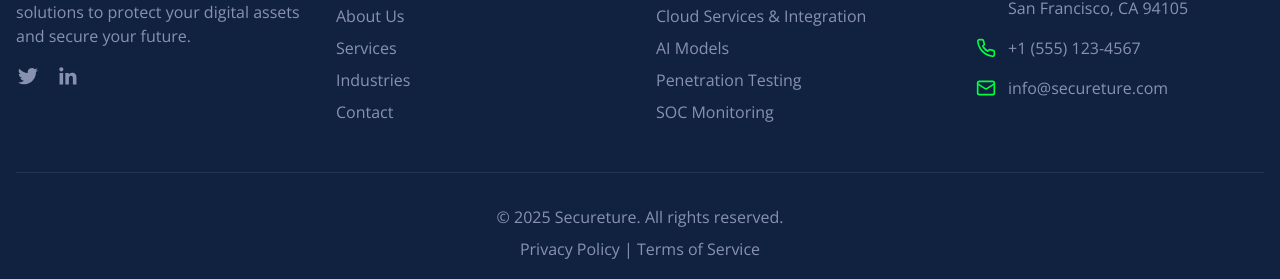
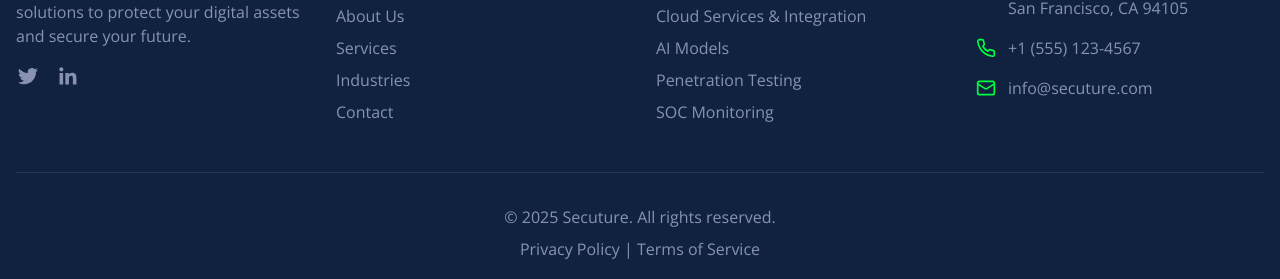
Before and after one commit to ahmedeisa99/secureture-future-web, a React (Vite) app: page /about in a window 1280 px wide. Shown: the part 2105-2384 px from the top of the page. Built offline with nearby package versions, Linux system fonts and the light colour scheme.

Commit message:
Fix: Website name typo
Correct website name from "secureture" to "Secuture".

```diff
--- a/index.html
+++ b/index.html
@@ -4,23 +4,22 @@
   <head>
     <meta charset="UTF-8" />
     <meta name="viewport" content="width=device-width, initial-scale=1.0" />
-    <title>Secureture - Secure Your Future</title>
-    <meta name="description" content="Secureture provides comprehensive cybersecurity solutions to protect your digital assets and secure your future." />
-    <meta name="author" content="Secureture" />
+    <title>Secuture - Secure Your Future</title>
+    <meta name="description" content="Secuture provides comprehensive cybersecurity solutions to protect your digital assets and secure your future." />
+    <meta name="author" content="Secuture" />
 
-    <meta property="og:title" content="Secureture - Secure Your Future" />
+    <meta property="og:title" content="Secuture - Secure Your Future" />
     <meta property="og:description" content="Comprehensive cybersecurity solutions for modern enterprises." />
     <meta property="og:type" content="website" />
     <meta property="og:image" content="https://lovable.dev/opengraph-image-p98pqg.png" />
 
     <meta name="twitter:card" content="summary_large_image" />
-    <meta name="twitter:site" content="@secureture" />
+    <meta name="twitter:site" content="@secuture" />
     <meta name="twitter:image" content="https://lovable.dev/opengraph-image-p98pqg.png" />
   </head>
 
   <body>
     <div id="root"></div>
-    <!-- IMPORTANT: DO NOT REMOVE THIS SCRIPT TAG OR THIS VERY COMMENT! -->
     <script src="https://cdn.gpteng.co/gptengineer.js" type="module"></script>
     <script type="module" src="/src/main.tsx"></script>
   </body>
--- a/src/components/layout/Footer.tsx
+++ b/src/components/layout/Footer.tsx
@@ -1,4 +1,3 @@
-
 import React from 'react';
 import { Link } from 'react-router-dom';
 import { Mail, Phone, Home } from "lucide-react";
@@ -13,7 +12,7 @@ const Footer = () => {
           {/* Company Info */}
           <div>
             <div className="text-2xl font-bold text-white mb-4">
-              Secure<span className="text-cyber-green">ture</span>
+              Secu<span className="text-cyber-green">ture</span>
             </div>
             <p className="text-cyber-gray mb-4">
               Providing leading cybersecurity solutions to protect your digital assets and secure your future.
@@ -118,7 +117,7 @@ const Footer = () => {
               <li className="flex items-center">
                 <Mail className="h-5 w-5 text-cyber-green mr-3" />
                 <a href="mailto:info@secureture.com" className="text-cyber-gray hover:text-cyber-green">
-                  info@secureture.com
+                  info@secuture.com
                 </a>
               </li>
             </ul>
@@ -127,7 +126,7 @@ const Footer = () => {
 
         {/* Copyright */}
         <div className="border-t border-cyber-light-blue mt-12 pt-8 text-center text-cyber-gray">
-          <p>&copy; {currentYear} Secureture. All rights reserved.</p>
+          <p>&copy; {currentYear} Secuture. All rights reserved.</p>
           <p className="mt-2">
             <Link to="/privacy-policy" className="hover:text-cyber-green">Privacy Policy</Link>
             {' '} | {' '}
--- a/src/components/layout/Navbar.tsx
+++ b/src/components/layout/Navbar.tsx
@@ -32,7 +32,7 @@ const Navbar = () => {
       <div className="container mx-auto px-4 flex justify-between items-center">
         <Link to="/" className="flex items-center">
           <div className="text-2xl font-bold text-white">
-            Secure<span className="text-cyber-green">ture</span>
+            Secu<span className="text-cyber-green">ture</span>
           </div>
         </Link>
 
```
